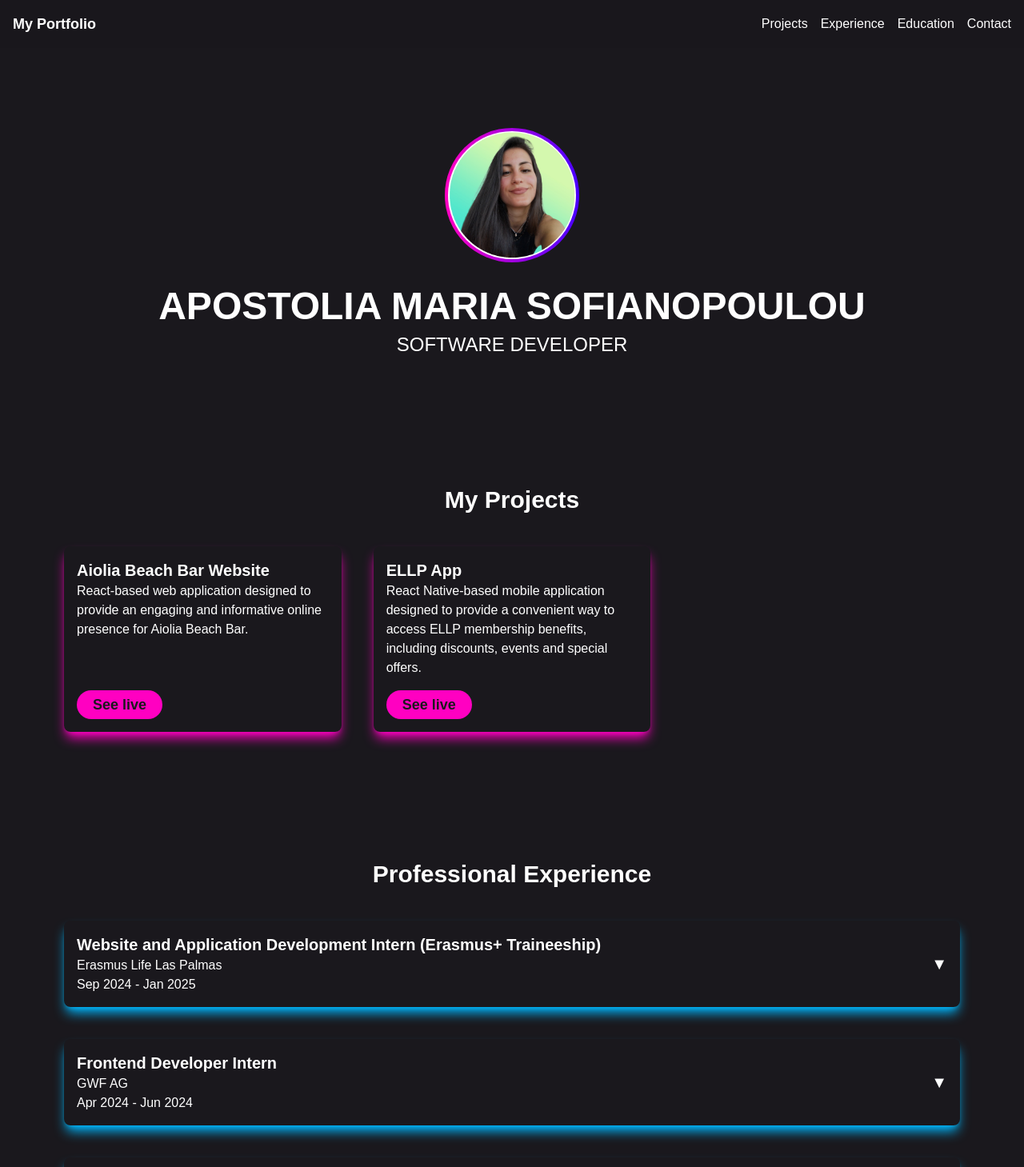
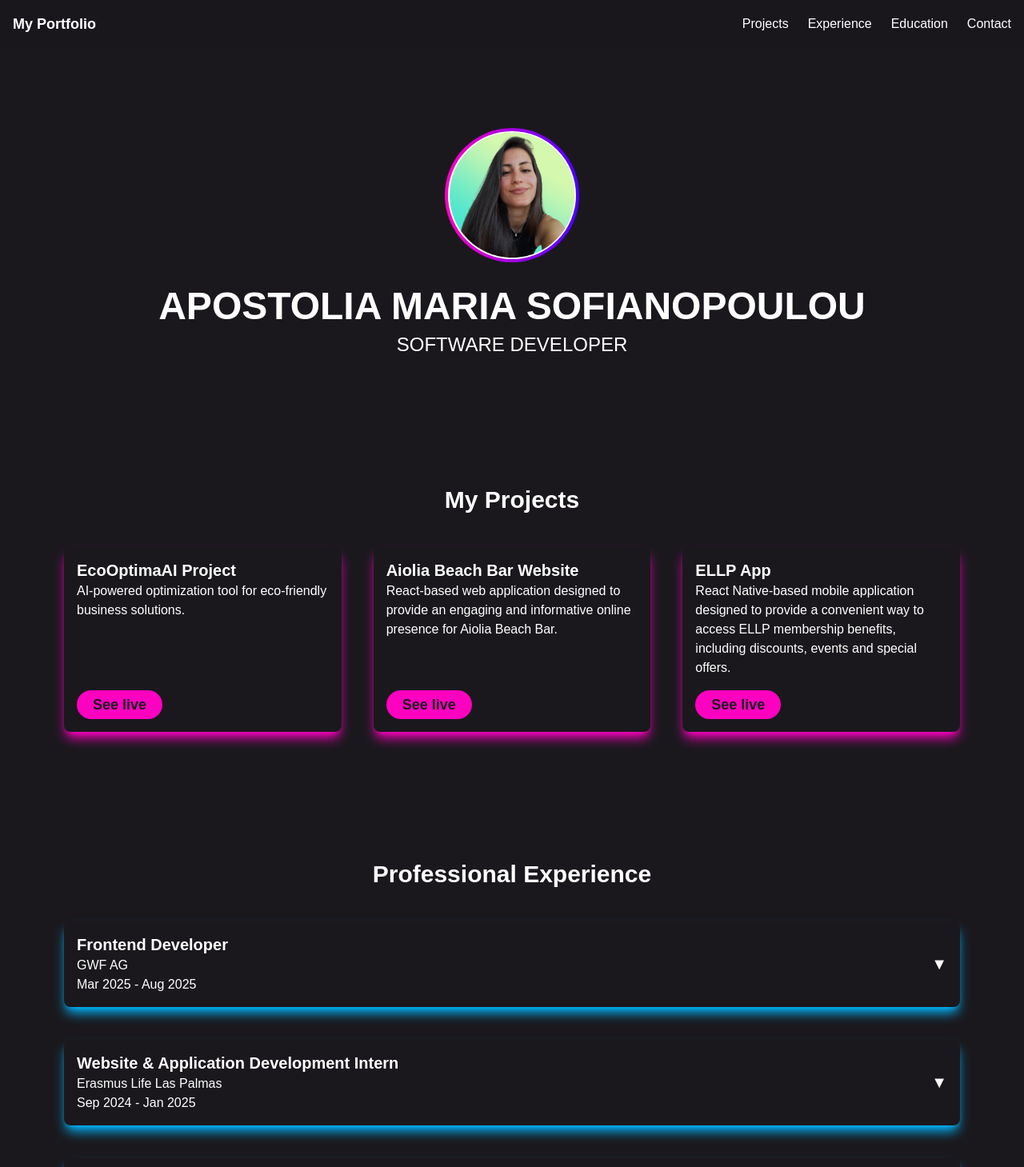
Before and after one commit to Sofianopoulou/portfolio, a React (Create React App) app: page / in a window 1280 px wide. Shown: the top 1459 px of the page at 80% size. Built offline with nearby package versions, Linux system fonts and the light colour scheme.

Commit message:
Update portfolio content

```diff
--- a/src/components/Contact.tsx
+++ b/src/components/Contact.tsx
@@ -28,7 +28,7 @@ const Contact = () => {
           </div>
           <div className="flex items-center space-x-4">
             <span className="font-semibold w-32">Email:</span>
-            <span className="text-lg">sofianopoulou@gmail.com</span>
+            <span className="text-lg">sofianopouloulia@gmail.com</span>
           </div>
           <div className="flex items-center space-x-4">
             <span className="font-semibold w-32">Role:</span>
--- a/src/components/ExperienceSection.tsx
+++ b/src/components/ExperienceSection.tsx
@@ -2,6 +2,52 @@ import { motion } from "framer-motion";
 import ExperienceCard from "./ExperienceCard";
 
 const ExperienceSection = () => {
+  const experiences = [
+    {
+      company: "GWF AG",
+      role: "Frontend Developer",
+      duration: "Mar 2025 - Aug 2025",
+      location: "Thessaloniki, Greece",
+      description:
+        "Designed and implemented complex, data-driven user interfaces for web applications, integrating frontend components with REST APIs and contributing to scalable, user-focused software solutions.",
+      technologies: ["React", "TypeScript", "REST APIs", "Tailwind CSS", "Git"],
+    },
+    {
+      company: "Erasmus Life Las Palmas",
+      role: "Website & Application Development Intern",
+      duration: "Sep 2024 - Jan 2025",
+      location: "Las Palmas de Gran Canaria, Spain",
+      description:
+        "Designed and developed a new mobile application for Erasmus Life Las Palmas while managing and maintaining the organization's website and supporting its digital presence.",
+      technologies: [
+        "React Native",
+        "TypeScript",
+        "Firebase",
+        "Expo",
+        "WordPress",
+        "Figma",
+      ],
+    },
+    {
+      company: "GWF AG",
+      role: "Frontend Developer Intern",
+      duration: "Apr 2024 - Jun 2024",
+      location: "Thessaloniki, Greece",
+      description:
+        "Contributed to frontend development using React and supported software quality activities through SonarQube setup and analysis of C++ static-analysis rules.",
+      technologies: ["React", "TypeScript", "SonarQube", "C++", "Git"],
+    },
+    {
+      company: "Blink App",
+      role: "Frontend Developer",
+      duration: "Feb 2023 - Dec 2023",
+      location: "London, UK · Remote",
+      description:
+        "Developed frontend features and contributed to the UI/UX design of a mobile application using Flutter, while working with AWS services to support application scalability and performance.",
+      technologies: ["Flutter", "Dart", "AWS", "UI/UX"],
+    },
+  ];
+
   return (
     <section id="experience" className="py-20">
       <motion.h2
@@ -15,66 +61,21 @@ const ExperienceSection = () => {
       </motion.h2>
 
       <div className="space-y-10">
+        {experiences.map((experience, index) => (
           <motion.div
+            key={`${experience.company}-${experience.duration}`}
             initial={{ opacity: 0, y: 20 }}
             whileInView={{ opacity: 1, y: 0 }}
-          transition={{ duration: 1, ease: "easeOut", delay: 0.4 }}
+            transition={{
+              duration: 0.8,
+              ease: "easeOut",
+              delay: 0.2 + index * 0.15,
+            }}
             viewport={{ once: true }}
           >
-          <ExperienceCard
-            company="Erasmus Life Las Palmas"
-            role="Website and Application Development Intern (Erasmus+ Traineeship)"
-            duration="Sep 2024 - Jan 2025"
-            location="Las Palmas de Gran Canaria, Spain"
-            description="Design and development of a new mobile application for Erasmus Life Las Palmas, as well as management of the organization's website."
-            technologies={[
-              "React Native",
-              "TypeScript",
-              "Firebase",
-              "Expo Go",
-              "WordPress",
-              "Figma",
-            ]}
-          />
+            <ExperienceCard {...experience} />
           </motion.div>
-
-        <motion.div
-          initial={{ opacity: 0, y: 20 }}
-          whileInView={{ opacity: 1, y: 0 }}
-          transition={{ duration: 1, ease: "easeOut", delay: 0.6 }}
-          viewport={{ once: true }}
-        >
-          <ExperienceCard
-            company="GWF AG"
-            role="Frontend Developer Intern"
-            duration="Apr 2024 - Jun 2024"
-            location="Thessaloniki, Greece"
-            description="Frontend development"
-            technologies={[
-              "React",
-              "Tailwind CSS",
-              "TypeScript",
-              "Storybook",
-              "SonarQube",
-            ]}
-          />
-        </motion.div>
-
-        <motion.div
-          initial={{ opacity: 0, y: 20 }}
-          whileInView={{ opacity: 1, y: 0 }}
-          transition={{ duration: 1, ease: "easeOut", delay: 0.8 }}
-          viewport={{ once: true }}
-        >
-          <ExperienceCard
-            company="Blink App"
-            role="Frontend Developer"
-            duration="Feb 2023 - Dec 2023"
-            location="Remote"
-            description="Frontend development and UI/UX design of mobile application for Blink App."
-            technologies={["Flutter", "AWS"]}
-          />
-        </motion.div>
+        ))}
       </div>
     </section>
   );
--- a/src/components/Header.tsx
+++ b/src/components/Header.tsx
@@ -5,69 +5,106 @@ import { FaBars, FaTimes } from "react-icons/fa";
 const Header = () => {
   const [isMenuOpen, setIsMenuOpen] = useState(false);
 
-  const toggleMenu = () => {
-    setIsMenuOpen(!isMenuOpen);
-  };
+  const closeMenu = () => setIsMenuOpen(false);
+
+  const navLinks = [
+    { name: "Projects", to: "projects" },
+    { name: "Experience", to: "experience" },
+    { name: "Education", to: "education" },
+    { name: "Contact", to: "contact" },
+  ];
 
   return (
     <header className="fixed top-0 left-0 w-full bg-transparent-background p-4 z-50">
-      <nav className="flex justify-between items-center">
+      <nav className="relative flex justify-between items-center">
+        {/* Logo / Home */}
         <Link
           to="main"
           smooth={true}
           duration={800}
           className="cursor-pointer text-lg font-bold"
+          onClick={closeMenu}
         >
           My Portfolio
         </Link>
 
-        <div className="md:hidden">
-          <button onClick={toggleMenu} className="text-2xl">
+        {/* Desktop navigation */}
+        <div className="hidden md:flex items-center gap-6">
+          {navLinks.map((link) => (
+            <Link
+              key={link.to}
+              to={link.to}
+              smooth={true}
+              duration={800}
+              className="cursor-pointer hover:text-light-blue transition-colors duration-200"
+            >
+              {link.name}
+            </Link>
+          ))}
+        </div>
+
+        {/* Mobile menu button */}
+        <button
+          onClick={() => setIsMenuOpen((prev) => !prev)}
+          className="md:hidden text-2xl p-2"
+          aria-label={
+            isMenuOpen ? "Close navigation menu" : "Open navigation menu"
+          }
+          aria-expanded={isMenuOpen}
+        >
           {isMenuOpen ? <FaTimes /> : <FaBars />}
         </button>
-        </div>
 
+        {/* Mobile navigation */}
         <div
-          className={`flex flex-col md:flex-row md:space-x-4 md:ml-auto md:static absolute top-16 left-0 w-full md:w-auto transition-transform transform ${
-            isMenuOpen ? "translate-x-0" : "-translate-x-full"
-          } md:translate-x-0`}
+          className={`
+            md:hidden
+            absolute
+            top-full
+            right-0
+            mt-3
+            w-52
+            rounded-xl
+            bg-black/90
+            backdrop-blur-md
+            shadow-xl
+            border
+            border-white/10
+            overflow-hidden
+            origin-top-right
+            transition-all
+            duration-300
+            ease-out
+            ${
+              isMenuOpen
+                ? "opacity-100 scale-100 translate-y-0 pointer-events-auto"
+                : "opacity-0 scale-95 -translate-y-2 pointer-events-none"
+            }
+          `}
         >
+          <div className="flex flex-col py-2">
+            {navLinks.map((link) => (
               <Link
-            to="projects"
+                key={link.to}
+                to={link.to}
                 smooth={true}
                 duration={800}
-            className="cursor-pointer hover:text-light-blue p-4 md:p-0"
-            onClick={() => setIsMenuOpen(false)}
+                onClick={closeMenu}
+                className="
+                  cursor-pointer
+                  px-5
+                  py-3
+                  text-right
+                  hover:text-light-blue
+                  hover:bg-white/5
+                  transition-colors
+                  duration-200
+                "
               >
-            Projects
+                {link.name}
               </Link>
-          <Link
-            to="experience"
-            smooth={true}
-            duration={800}
-            className="cursor-pointer hover:text-light-blue p-4 md:p-0"
-            onClick={() => setIsMenuOpen(false)}
-          >
-            Experience
-          </Link>
-          <Link
-            to="education"
-            smooth={true}
-            duration={800}
-            className="cursor-pointer hover:text-light-blue p-4 md:p-0"
-            onClick={() => setIsMenuOpen(false)}
-          >
-            Education
-          </Link>
-          <Link
-            to="contact"
-            smooth={true}
-            duration={800}
-            className="cursor-pointer hover:text-light-blue p-4 md:p-0"
-            onClick={() => setIsMenuOpen(false)}
-          >
-            Contact
-          </Link>
+            ))}
+          </div>
         </div>
       </nav>
     </header>
--- a/src/components/ProjectsSection.tsx
+++ b/src/components/ProjectsSection.tsx
@@ -16,6 +16,19 @@ const ProjectsSection = () => {
         </motion.h2>
 
         <div className="grid grid-cols-1 sm:grid-cols-2 lg:grid-cols-3 gap-10">
+          <motion.div
+            initial={{ opacity: 0, y: 20 }}
+            whileInView={{ opacity: 1, y: 0 }}
+            transition={{ duration: 1, ease: "easeOut", delay: 0.4 }}
+            viewport={{ once: true }}
+          >
+            <ProjectCard
+              title="EcoOptimaAI Project"
+              description="AI-powered optimization tool for eco-friendly business solutions."
+              link="https://ecooptimaai.com/"
+            />
+          </motion.div>
+
           <motion.div
             initial={{ opacity: 0, y: 20 }}
             whileInView={{ opacity: 1, y: 0 }}
```
Lines whose indentation alone changed are shown as unchanged.
